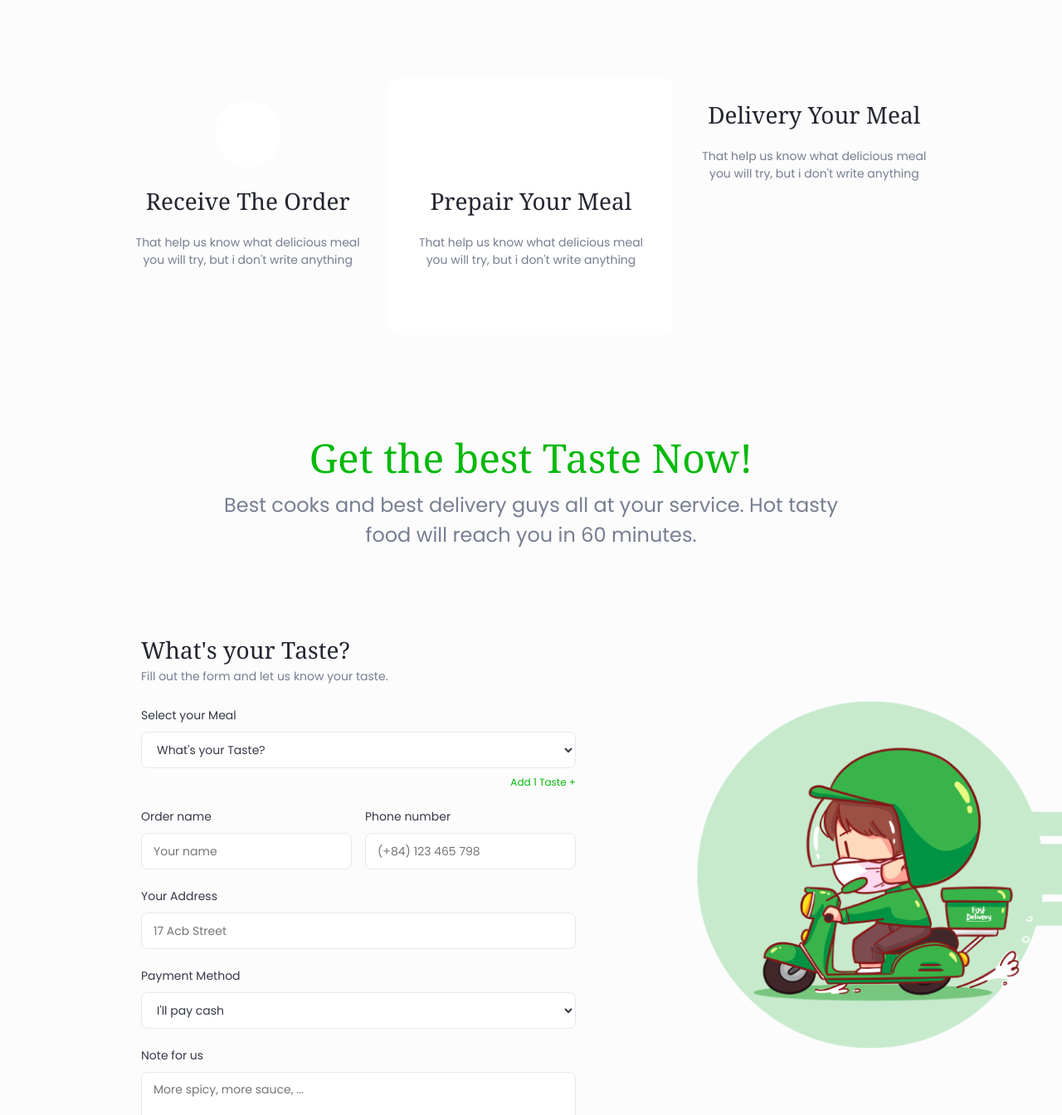
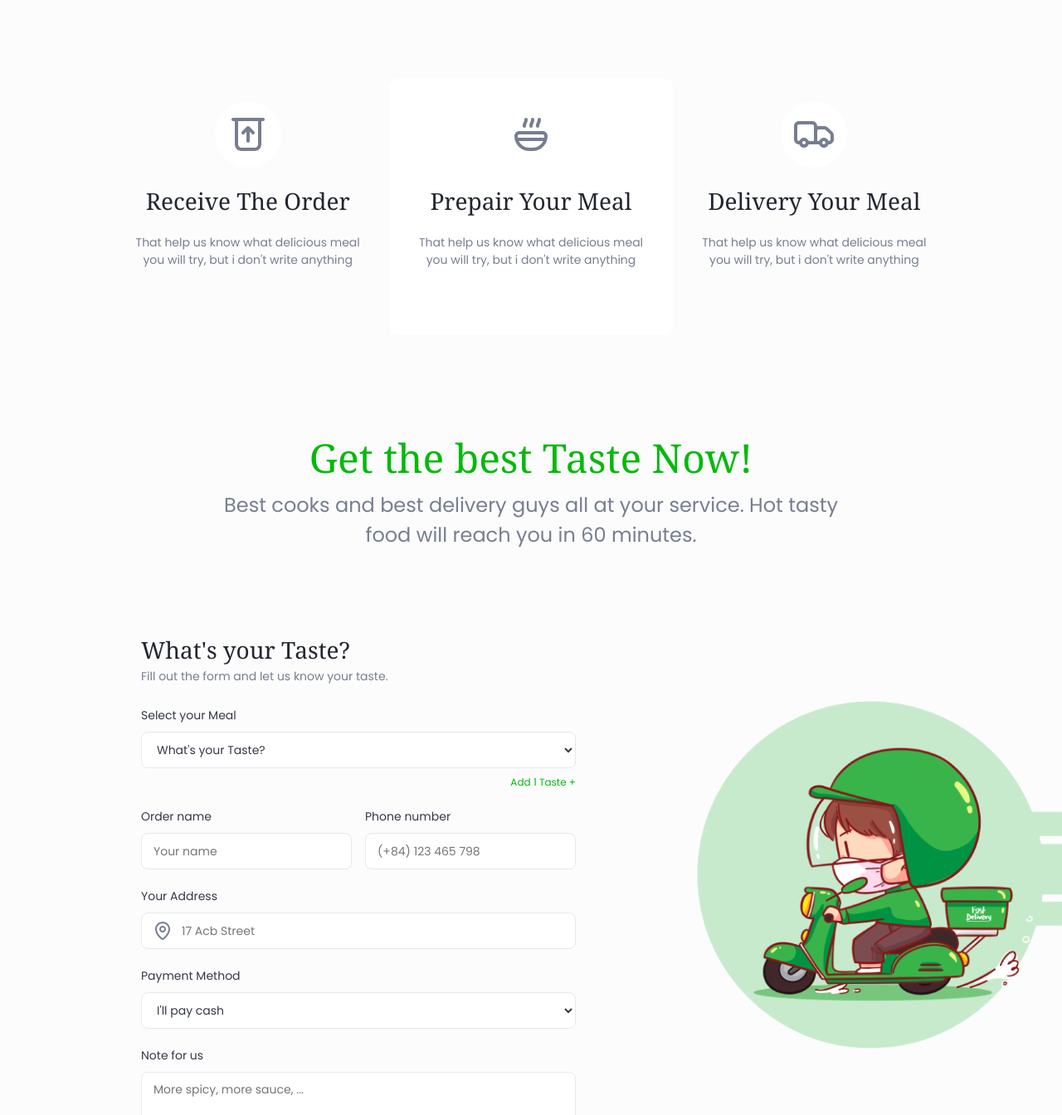
Before and after one commit to quanbt4567/Foodz_Landing_Page, a plain HTML site: page index.html in a window 1280 px wide. Shown: the part 2880-4224 px from the top of the page at 83% size. Drawn offline with Linux system fonts and the light colour scheme; a web font is replaced by a local one.

Commit message:
Add Figma address location icon

```diff
--- a/index.html
+++ b/index.html
@@ -135,16 +135,36 @@
       <h2 class="section-title">How We Keep Your Meal <span>Delicious</span></h2>
       <div class="how-list">
         <article class="how-card">
-          <div class="how-icon" aria-hidden="true"></div>
+          <div class="how-icon" aria-hidden="true">
+            <svg width="48" height="48" viewBox="0 0 48 48" fill="none" xmlns="http://www.w3.org/2000/svg">
+              <path d="M6 4C4.89543 4 4 4.89543 4 6C4 7.10457 4.89543 8 6 8H8V36C8 40.4183 11.5817 44 16 44H32C36.4183 44 40 40.4183 40 36V8H42C43.1046 8 44 7.10457 44 6C44 4.89543 43.1046 4 42 4H6ZM36 8H12V36C12 38.2091 13.7909 40 16 40H32C34.2091 40 36 38.2091 36 36V8Z" fill-rule="evenodd" clip-rule="evenodd" fill="#777E91"/>
+              <path d="M25.4142 14.5858C24.6332 13.8047 23.3668 13.8047 22.5858 14.5858L16.5858 20.5858C15.8047 21.3668 15.8047 22.6332 16.5858 23.4142C17.3668 24.1953 18.6332 24.1953 19.4142 23.4142L22 20.8284V32C22 33.1046 22.8954 34 24 34C25.1046 34 26 33.1046 26 32V20.8284L28.5858 23.4142C29.3668 24.1953 30.6332 24.1953 31.4142 23.4142C32.1953 22.6332 32.1953 21.3668 31.4142 20.5858L25.4142 14.5858Z" fill="#777E91"/>
+            </svg>
+          </div>
           <h3 class="how-title">Receive The Order</h3>
           <p class="how-desc">That help us know what delicious meal you will try, but i don't write anything</p>
         </article>
         <article class="how-card how-card-featured">
-          <div class="how-icon" aria-hidden="true"></div>
+          <div class="how-icon" aria-hidden="true">
+            <svg width="48" height="48" viewBox="0 0 48 48" fill="none" xmlns="http://www.w3.org/2000/svg">
+              <path d="M4 26C4 22.6863 6.68629 20 10 20H38C41.3137 20 44 22.6863 44 26C44 35.9411 35.9411 44 26 44H22C12.0589 44 4 35.9411 4 26ZM10 24H38C39.1046 24 40 24.8954 40 26C40 26.679 39.9517 27.3468 39.8582 28H8.14178C8.04834 27.3468 8 26.679 8 26C8 24.8954 8.89543 24 10 24ZM9.34726 32C11.5942 36.7299 16.4152 40 22 40H26C31.5848 40 36.4058 36.7299 38.6527 32H9.34726Z" fill-rule="evenodd" clip-rule="evenodd" fill="#777E91"/>
+              <path d="M18 4C19.1046 4 20 4.89543 20 6C20 8.45315 19.3455 9.78123 18.7889 10.8944L18.7729 10.9263C18.3372 11.7975 18 12.4717 18 14C18 15.1046 17.1046 16 16 16C14.8954 16 14 15.1046 14 14C14 11.5468 14.6545 10.2188 15.2111 9.10557L15.2271 9.07371C15.6628 8.20251 16 7.52827 16 6C16 4.89543 16.8954 4 18 4Z" fill="#777E91"/>
+              <path d="M26 4C27.1046 4 28 4.89543 28 6C28 8.45315 27.3455 9.78123 26.7889 10.8944L26.7729 10.9263C26.3372 11.7975 26 12.4717 26 14C26 15.1046 25.1046 16 24 16C22.8954 16 22 15.1046 22 14C22 11.5468 22.6545 10.2188 23.2111 9.10557L23.2271 9.07371C23.6628 8.20251 24 7.52827 24 6C24 4.89543 24.8954 4 26 4Z" fill="#777E91"/>
+              <path d="M36 6C36 4.89543 35.1046 4 34 4C32.8954 4 32 4.89543 32 6C32 7.52827 31.6628 8.20251 31.2271 9.07371L31.2111 9.10557C30.6545 10.2188 30 11.5468 30 14C30 15.1046 30.8954 16 32 16C33.1046 16 34 15.1046 34 14C34 12.4717 34.3372 11.7975 34.7729 10.9263L34.7889 10.8944C35.3455 9.78123 36 8.45315 36 6Z" fill="#777E91"/>
+            </svg>
+          </div>
           <h3 class="how-title">Prepair Your Meal</h3>
           <p class="how-desc">That help us know what delicious meal you will try, but i don't write anything</p>
         </article>
         <article class="how-card">
+          <div class="how-icon" aria-hidden="true">
+            <svg width="48" height="48" viewBox="0 0 48 48" fill="none" xmlns="http://www.w3.org/2000/svg">
+              <path d="M0 14C0 10.6863 2.68629 8 6 8H22C25.3137 8 28 10.6863 28 14V32C28 34.2091 26.2091 36 24 36H16V32H23C23.5523 32 24 31.5523 24 31V14C24 12.8954 23.1046 12 22 12H6C4.89543 12 4 12.8954 4 14V30C4 31.1046 4.89543 32 6 32H8V36H6C2.68629 36 0 33.3137 0 30V14Z" fill-rule="evenodd" clip-rule="evenodd" fill="#777E91"/>
+              <path d="M24 14H36.4502C37.9458 14 39.3875 14.5586 40.4927 15.5663L46.0425 20.6264C47.2894 21.7633 48 23.3727 48 25.0601V30C48 33.3137 45.3137 36 42 36H40V32H42C43.1046 32 44 31.1046 44 30V25.0601C44 24.4976 43.7631 23.9612 43.3475 23.5822L37.7977 18.5221C37.4293 18.1862 36.9488 18 36.4502 18H30C28.8954 18 28 18.8954 28 20V31C28 31.5523 28.4477 32 29 32H32V36H24V14Z" fill-rule="evenodd" clip-rule="evenodd" fill="#777E91"/>
+              <path d="M12 36C13.1046 36 14 35.1046 14 34C14 32.8954 13.1046 32 12 32C10.8954 32 10 32.8954 10 34C10 35.1046 10.8954 36 12 36ZM12 40C15.3137 40 18 37.3137 18 34C18 30.6863 15.3137 28 12 28C8.68629 28 6 30.6863 6 34C6 37.3137 8.68629 40 12 40Z" fill-rule="evenodd" clip-rule="evenodd" fill="#777E91"/>
+              <path d="M36 36C37.1046 36 38 35.1046 38 34C38 32.8954 37.1046 32 36 32C34.8954 32 34 32.8954 34 34C34 35.1046 34.8954 36 36 36ZM36 40C39.3137 40 42 37.3137 42 34C42 30.6863 39.3137 28 36 28C32.6863 28 30 30.6863 30 34C30 37.3137 32.6863 40 36 40Z" fill-rule="evenodd" clip-rule="evenodd" fill="#777E91"/>
+            </svg>
+          </div>
           <h3 class="how-title">Delivery Your Meal</h3>
           <p class="how-desc">That help us know what delicious meal you will try, but i don't write anything</p>
         </article>
@@ -175,8 +195,16 @@
           <div class="form-field"><label class="form-label" for="phone">Phone number</label><input class="form-input"
               id="phone" placeholder="(+84) 123 465 798" type="tel" required /></div>
         </div>
-        <div class="form-field"><label class="form-label" for="address">Your Address</label><input class="form-input"
-            id="address" placeholder="17 Acb Street" required /></div>
+        <div class="form-field">
+          <label class="form-label" for="address">Your Address</label>
+          <div class="address-input-wrap">
+            <svg width="24" height="24" viewBox="0 0 24 24" fill="none" xmlns="http://www.w3.org/2000/svg" aria-hidden="true">
+              <path d="M16.6415 16.2445C18.0423 14.3001 19 12.1631 19 10C19 6.13401 15.866 3 12 3C8.13401 3 5 6.13401 5 10C5 12.1631 5.95769 14.3001 7.35846 16.2445C8.74868 18.1742 10.4581 19.7503 11.6769 20.7485C11.8768 20.9122 12.1232 20.9122 12.3231 20.7485C13.5419 19.7503 15.2513 18.1742 16.6415 16.2445ZM13.5904 22.2957C16.1746 20.1791 21 15.4917 21 10C21 5.02944 16.9706 1 12 1C7.02944 1 3 5.02944 3 10C3 15.4917 7.82537 20.1791 10.4096 22.2957C11.3466 23.0631 12.6534 23.0631 13.5904 22.2957Z" fill-rule="evenodd" clip-rule="evenodd" fill="#777E91"/>
+              <path d="M12 8C10.8954 8 10 8.89543 10 10C10 11.1046 10.8954 12 12 12C13.1046 12 14 11.1046 14 10C14 8.89543 13.1046 8 12 8ZM8 10C8 7.79086 9.79086 6 12 6C14.2091 6 16 7.79086 16 10C16 12.2091 14.2091 14 12 14C9.79086 14 8 12.2091 8 10Z" fill-rule="evenodd" clip-rule="evenodd" fill="#777E91"/>
+            </svg>
+            <input class="form-input" id="address" placeholder="17 Acb Street" required />
+          </div>
+        </div>
         <div class="form-field"><label class="form-label" for="payment">Payment Method</label><select
             class="form-select" id="payment">
             <option>I'll pay cash</option>
--- a/style.css
+++ b/style.css
@@ -602,6 +602,20 @@ img {
 .form-input,
 .form-select {
   height: 44px;
+}
+.address-input-wrap {
+  position: relative;
+}
+.address-input-wrap svg {
+  position: absolute;
+  z-index: 1;
+  left: 14px;
+  top: 50%;
+  transform: translateY(-50%);
+  pointer-events: none;
+}
+.address-input-wrap .form-input {
+  padding-left: 48px;
 }
 .form-note {
   min-height: 114px;
```
